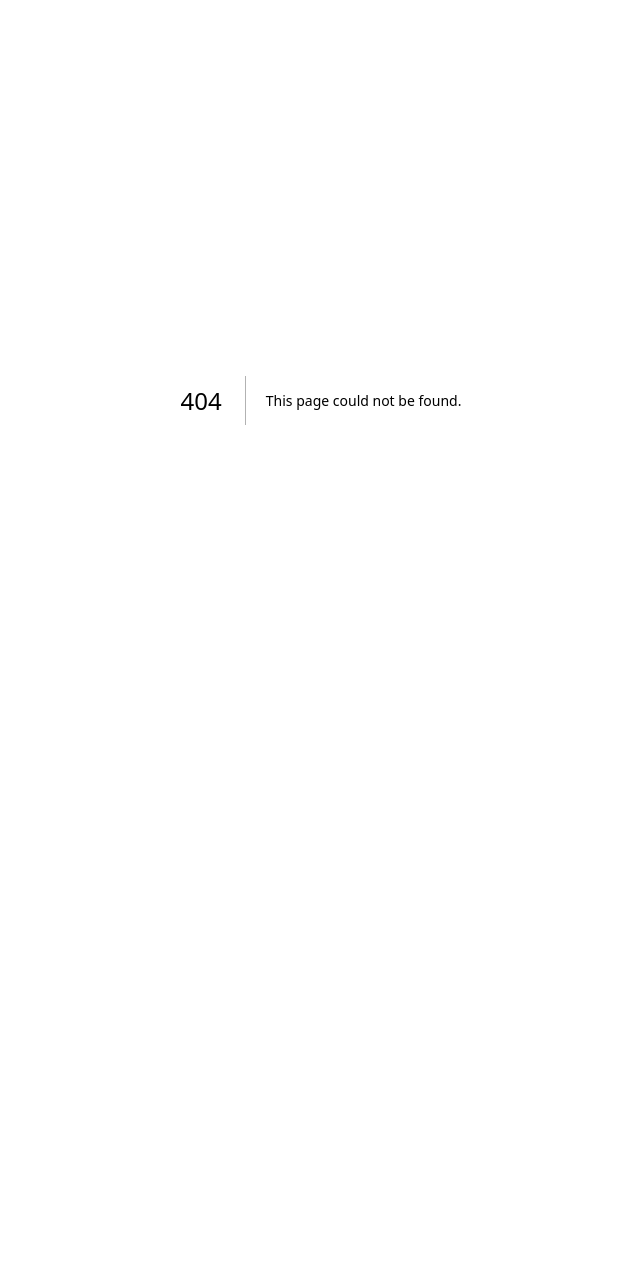
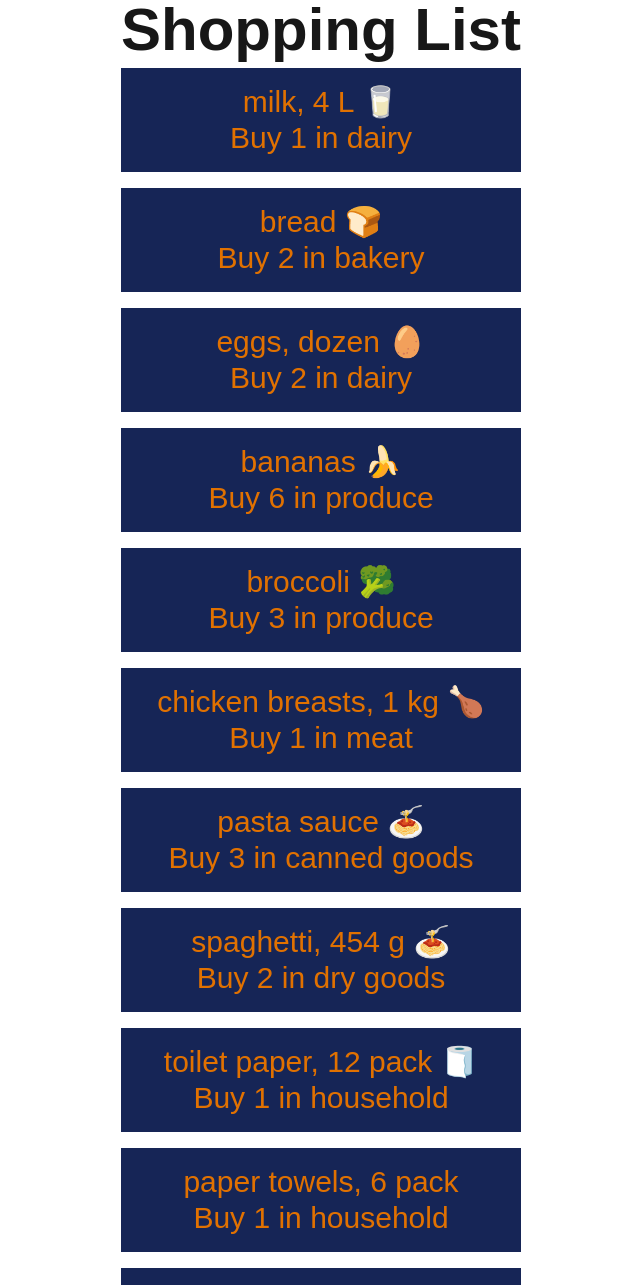
Before and after one commit to Darkorbi2/cprg306-assignments, a Next.js app: page /week-3 in a window 1280 px wide. Before the commit this address had no page. Shown: the top 1285 px of the page, without its empty margins (319-959 px from the left). Before the commit the page ends 800 px from the top, so only its background shows below. Built offline with nearby package versions, Linux system fonts and the light colour scheme.

Commit message:
awesome tailwind and components

```diff
--- a/app/page.js
+++ b/app/page.js
@@ -5,6 +5,8 @@ export default function Home() {
     <main>
       <h1>CPRG 306: Web Development 2 - Assignments</h1>
       <Link href="/week-2">Week 2 link</Link>
+      <br></br>
+      <Link href="/week-3">Week 3 link</Link>
     </main>
   );
 }
--- /dev/null
+++ b/app/week-3/item-list.js
@@ -0,0 +1,91 @@
+import Item from "./item";
+export default function ItemList() {
+  const item1 = {
+    name: "milk, 4 L 🥛",
+    quantity: 1,
+    category: "dairy",
+  };
+
+  const item2 = {
+    name: "bread 🍞",
+    quantity: 2,
+    category: "bakery",
+  };
+
+  const item3 = {
+    name: "eggs, dozen 🥚",
+    quantity: 2,
+    category: "dairy",
+  };
+
+  const item4 = {
+    name: "bananas 🍌",
+    quantity: 6,
+    category: "produce",
+  };
+
+  const item5 = {
+    name: "broccoli 🥦",
+    quantity: 3,
+    category: "produce",
+  };
+
+  const item6 = {
+    name: "chicken breasts, 1 kg 🍗",
+    quantity: 1,
+    category: "meat",
+  };
+
+  const item7 = {
+    name: "pasta sauce 🍝",
+    quantity: 3,
+    category: "canned goods",
+  };
+
+  const item8 = {
+    name: "spaghetti, 454 g 🍝",
+    quantity: 2,
+    category: "dry goods",
+  };
+
+  const item9 = {
+    name: "toilet paper, 12 pack 🧻",
+    quantity: 1,
+    category: "household",
+  };
+
+  const item10 = {
+    name: "paper towels, 6 pack",
+    quantity: 1,
+    category: "household",
+  };
+
+  const item11 = {
+    name: "dish soap 🍽️",
+    quantity: 1,
+    category: "household",
+  };
+
+  const item12 = {
+    name: "hand soap 🧼",
+    quantity: 4,
+    category: "household",
+  };
+
+  return (
+    <div>
+      <Item Item={item1} />
+      <Item Item={item2} />
+      <Item Item={item3} />
+      <Item Item={item4} />
+      <Item Item={item5} />
+      <Item Item={item6} />
+      <Item Item={item7} />
+      <Item Item={item8} />
+      <Item Item={item9} />
+      <Item Item={item10} />
+      <Item Item={item11} />
+      <Item Item={item12} />
+    </div>
+  );
+}
--- /dev/null
+++ b/app/week-3/item.js
@@ -0,0 +1,14 @@
+export default function Item({ Item }) {
+  return (
+    <main>
+      <div class="flex items-center justify-center ">
+        <div class="text-amber-600 text-center text-3xl p-4 w-100 bg-blue-950 mb-2 mt-2">
+          <h1>{Item.name}</h1>
+          <p>
+            Buy {Item.quantity} in {Item.category}
+          </p>
+        </div>
+      </div>
+    </main>
+  );
+}
--- /dev/null
+++ b/app/week-3/page.js
@@ -0,0 +1,9 @@
+import ItemList from "./item-list";
+export default function Page() {
+  return (
+    <main>
+      <h1 class="text-6xl text-center font-bold">Shopping List</h1>
+      <ItemList />
+    </main>
+  );
+}
```
